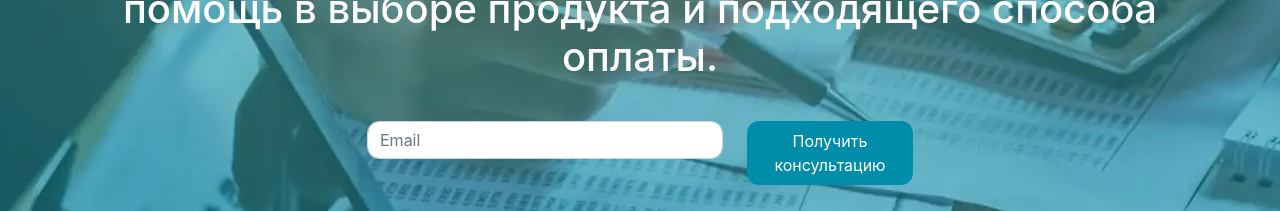
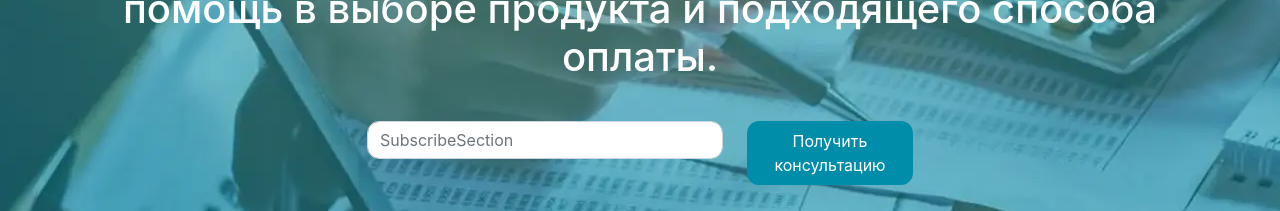
Before and after one commit to fullstack7777/farmplast, a React (Create React App) app: page / in a window 1280 px wide. Shown: the part 2160-2371 px from the top of the page. Built offline with nearby package versions, Linux system fonts and the light colour scheme.

Commit message:
added partner sections

```diff
--- a/src/components/pages/email.js
+++ b/src/components/home/components/subscribe-section.js
@@ -4,7 +4,7 @@ import {Col, Row} from "react-bootstrap";
 import Container from "react-bootstrap/Container";
 import Button from "react-bootstrap/Button";
 
-function Email() {
+function SubscribeSection() {
     return (
         <div id={'email-section'}>
            <Form>
@@ -14,7 +14,7 @@ function Email() {
                    </Row>
                    <Row className="justify-content-md-center" style={{marginTop:'32px'}}>
                        <Col xs lg="4">
-                           <Form.Control type={'email'} className={'custom-input'} placeholder="Email" />
+                           <Form.Control type={'email'} className={'custom-input'} placeholder="SubscribeSection" />
                        </Col>
                        <Col xs lg="2">
                            <Button variant="primary" className="custom-button" style={{width:'100%'}}>Получить консультацию</Button>{' '}
@@ -26,4 +26,4 @@ function Email() {
     );
 }
 
-export default Email;
+export default SubscribeSection;
--- a/src/components/home/home_page.js
+++ b/src/components/home/home_page.js
@@ -2,7 +2,7 @@ import React from 'react';
 import MainSlider from "./components/main_slider";
 import Section2 from "./components/section-2";
 import CardBlock from "../pages/card";
-import Email from "../pages/email";
+import SubscribeSection from "./components/subscribe-section";
 import Partners from "../pages/partners";
 import PartnersSection from "./components/partners-section";
 
@@ -13,7 +13,7 @@ export class HomePage extends React.Component {
                 <MainSlider/>
                 <Section2/>
                 <CardBlock/>
-                <Email/>
+                <SubscribeSection/>
                 <PartnersSection/>
                 <Partners/>
             </div>
```
